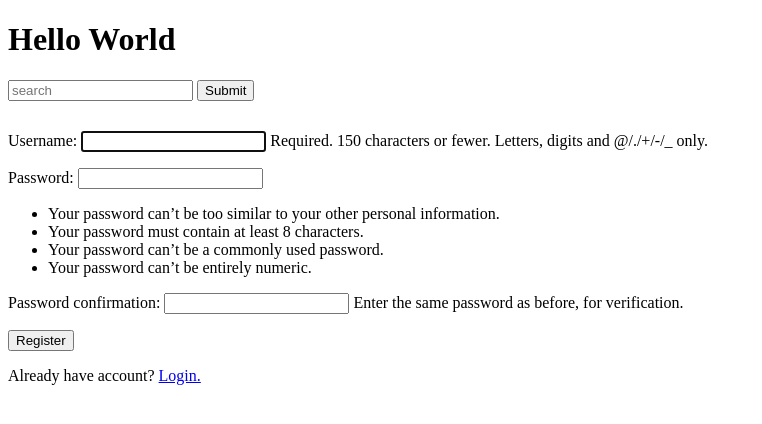
After one commit to winlintun/try-django, a Django app: page /register/ in a window 1280 px wide. The commit adds this page. Shown: the top 424 px of the page, without its empty margins (0-762 px from the left). Run offline with Django 3.2, Linux system fonts and the light colour scheme.

Commit message:
create register using usercreationform on built in form

```diff
--- a/account/views.py
+++ b/account/views.py
@@ -1,6 +1,6 @@
 from django.shortcuts import render, redirect
 from django.contrib.auth import authenticate, login, logout
-
+from django.contrib.auth.forms import UserCreationForm
 # Create your views here.
 
 
@@ -25,4 +25,9 @@ def logout_view(request):
 
 
 def register_view(request):
-    return render(request, 'account/login.html', {})
+    form = UserCreationForm(request.POST or None)
+    if form.is_valid():
+        user_obj = form.save()
+        return redirect('/login')
+    context = {'form': form}
+    return render(request, 'account/register.html', context)
--- a/templates/account/login.html
+++ b/templates/account/login.html
@@ -18,6 +18,7 @@
             <input type="password" name="password" placeholder="password">
         </div>
         <button type="submit">Login</button>
+        <p> Need a ccount <a href="/register">Register</a></p>
     </div>
 </form>
 </div>
--- /dev/null
+++ b/templates/account/register.html
@@ -0,0 +1,21 @@
+{% extends 'base.html' %}
+
+{% block content %}
+
+{% if not request.user.is_authenticated %}
+<div style="margin-top: 30px;">
+<form action="" method="POST">
+    {% csrf_token %}
+    {{ form.as_p }}
+    <button type="submit">Register</button>
+    <p>Already have account? <a href="/login">Login.</a></p>
+</form>
+</div>
+
+{% else %}
+
+<p> Your are already login. U cannot register. <a href="/logout/">logout</a>?</p>
+
+{% endif %}
+
+{% endblock %}
--- a/trydjango/urls.py
+++ b/trydjango/urls.py
@@ -30,4 +30,5 @@ urlpatterns = [
     path('admin/', admin.site.urls),
     path("login/", login_view),
     path("logout/", logout_view),
+    path("register/", register_view),
 ]
```
Also changed, not shown: db.sqlite3.
